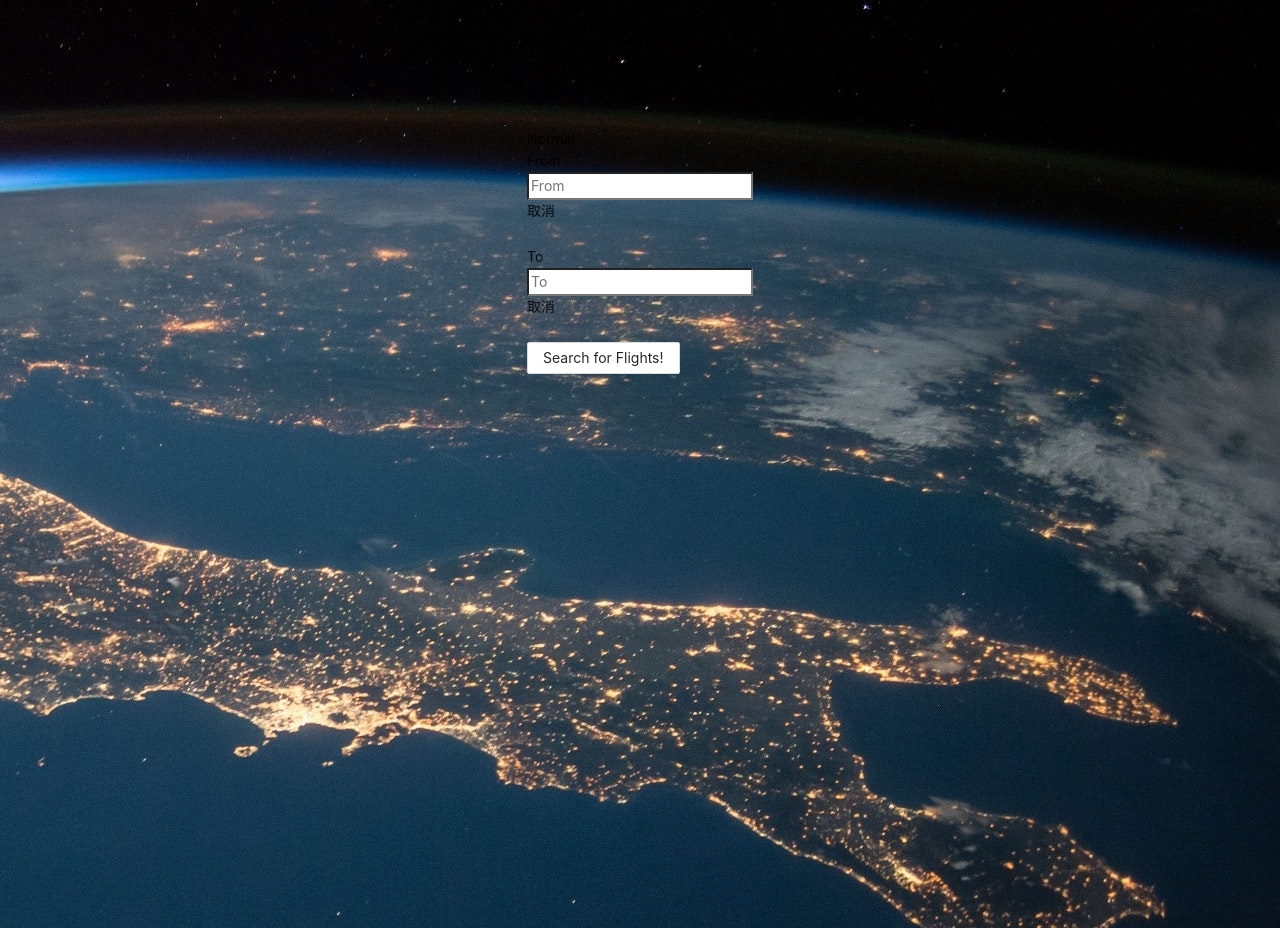
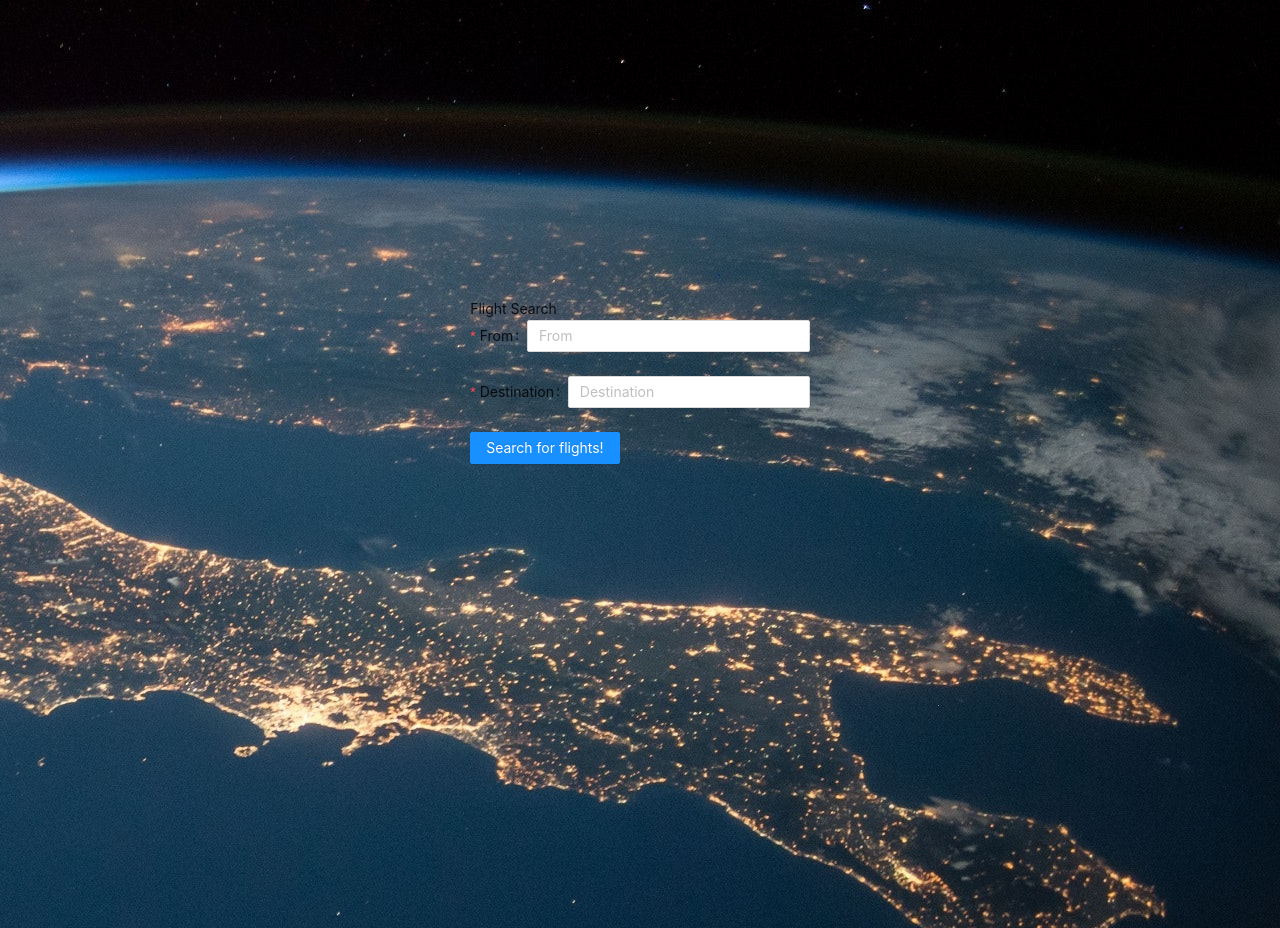
Before and after one commit to castleman12/Reizen-CLIENT, a React (Create React App) app: page / in a window 1280 px wide. Built offline with nearby package versions, Linux system fonts and the light colour scheme.

Commit message:
Got some more fetch stuff working, struggling with maps

```diff
--- a/src/App.tsx
+++ b/src/App.tsx
@@ -8,33 +8,29 @@ import './index.css';
 import  { FC } from 'react';
 import { Button } from 'antd';
 import './App.css';
-import { Route, BrowserRouter, Redirect, Switch } from "react-router-dom";
+import { Route, BrowserRouter as Router, Redirect, Switch } from "react-router-dom";
 import { Typography, Space } from 'antd';
 import Auth from './components/Auth/Auth'
 import Search from './components/Pages/search'
 import Results from './components/Pages/results'
+import APISearch from './components/Pages/results'
 
 
 
 const { Text, Link } = Typography;
 
-<Switch>
-<Route exact path="/">
-  <Home />
-</Route>
-<Route path="/search">
-  <Search />
-</Route>
-<Route path="/results">
-  <Results />
-</Route>
-</Switch>
+
 
 type states = {
   search: string|null,
   token: string|null,
   userId: string|null,
   role: string|null
+  Destination: string
+  From: string
+  Date: string
+  APISearch:Function
+
 
 }
 class App extends React.Component<{}, states> {
@@ -46,11 +42,18 @@ class App extends React.Component<{}, states> {
       search: null,
       token: null,
       userId: null,
-      role: null
+      role: null,
+      Date: "",
+      From: "",
+      Destination: "",
+      APISearch: new Function
+
       }
       this.updateToken = this.updateToken.bind(this)
       this.updateRole = this.updateRole.bind(this)
       this.updateUserId = this.updateRole.bind(this)
+
+
     }
     componentWillUnmount(){
       this._isMounted = false;
@@ -86,21 +89,25 @@ class App extends React.Component<{}, states> {
 
 
 
+  render() {
+    return(  (localStorage.getItem('token') == "" ?
+    <div>
+    <Router>
+     <Auth updateToken={this.updateToken}/>
+    </Router>
 
+    </div>
+    : <Search   /> )
 
+//    <Switch>
 
-
-
-
-
-
-  render() {
-    return (
-      <BrowserRouter >
-    < Route exact path ="/">
-     {localStorage.getItem('token') == "" ? <Auth updateToken={this.updateToken} / > : <Search /> }
-   </Route>
-   </BrowserRouter>
+// <Route path="/search">
+//   <Search  Destination={this.state.Destination} From={this.state.From} Date={this.state.Date} />
+// </Route >
+// <Route path="/results">
+//   <Results/>
+// </Route>
+// </Switch>
     )
   }
 
--- a/src/components/Pages/results.tsx
+++ b/src/components/Pages/results.tsx
@@ -2,29 +2,31 @@ import React from 'react';
 import Auth from "../Auth/Auth"
 import './home.css';
 import search from './search'
+import { Route, Redirect } from "react-router-dom";
+import App from '../../App'
 
-import { Route, Redirect } from "react-router-dom";
+type AcceptedProps = {
+  results: string
+  }
+
+class Results extends React.Component<AcceptedProps> {
+   constructor(props: AcceptedProps) {
+       super(props)
+
+   }
 
 
 
-class results extends React.Component<{}, search> {
 
-//       fetch(`https://test.api.amadeus.com/v2/shopping/flight-offers?originLocationCode=${from}&destinationLocationCode=${to}&departureDate=${date}&adults=1&travelClass=ECONOMY&nonStop=false&max=1`, {
-//         method: 'GET',
-//         })
 
-//         setSearchResults(movies);
-//     }
-//     fetchResults()
-//     }, [])
 render() {
     return (
         <div>
-            <h1>Hey</h1>
+          Hey
         </div>
     )
 }
+}
 
- }
 
-export default results;
+export default Results;
--- a/src/components/Pages/search.tsx
+++ b/src/components/Pages/search.tsx
@@ -1,65 +1,203 @@
-import React from 'react';
+import React, {Component} from 'react';
 import Auth from "../Auth/Auth"
 import './home.css';
-import { Form, Input,Button, Typography, } from 'antd';
+import { Form, Input,Button, Typography,  DatePicker} from 'antd';
 import { SearchBar,  WhiteSpace, WingBlank } from 'antd-mobile';
 import { Route, Redirect, Link } from "react-router-dom";
+import App from '../../App'
 import Results from './results'
+import APISearch from './results'
+
+import moment from 'moment';
+import { PlacementsConfig } from 'antd/lib/tooltip';
 
 
-  type Function = {
-    to: string
-    from: string
-    searchTerm: string
+
+interface Carrier  {
+  carrierID: number,
+  carrierName: string
 }
 
+// interface Carriers {
+//  carriers: Carrier[]
+// }
 
-  class Search extends React.Component<{}, Function> {
-    constructor(props: Function) {
-      super(props)
+interface Quote {
+  quote: number
+}
+
+// interface Quotes {
+//   quotes: Quote[]
+// }
+interface Currency {
+  currency: string
+}
+
+// interface Currencies {
+//   currencies: Currency[]
+// }
+
+interface Place {
+    to: string,
+    from: string
+}
+
+interface states {
+  Carrier: Carrier[],
+  Quote: Quote[],
+  Currency: Currency[],
+  Place: Place[]
+}
+
+let searchResults = new Map<string, string>()
+
+
+
+  type Data = {
+    Destination: string,
+    From: string,
+    places: Place[],
+    currencies: Currency[],
+    quotes: Quote[],
+    carriers: Carrier[]
+  }
+  //   Date: string
+  //   APISearch: Function
+  //   response: string
+  //   json: string
+
+  // }
+  const dateFormat = 'YYYY/MM/DD';
+
+  class Search extends Component<{},Data> {
+    constructor(props: Data) {
+      super(props);
       this.state = {
+        carriers: [],
+        currencies: [],
+        quotes: [],
+        places: [],
+        From: "",
+        Destination: "",
+        }
+    }
+    APISearch = ( values:any) => {
+      fetch(`https://skyscanner-skyscanner-flight-search-v1.p.rapidapi.com/apiservices/browsequotes/v1.0/US/USD/en-US/${this.state.From}-sky/${this.state.Destination}-sky/anytime?inboundpartialdate=anytime`, {
+          method: "GET",
+          headers: {
+              "x-rapidapi-key": "ef82af61b0msh356197e60c0cdcdp1ea997jsn72137a2a3437",
+              "x-rapidapi-host": "skyscanner-skyscanner-flight-search-v1.p.rapidapi.com"
+          }
+      })
+      .then(response => {
+        return response.json();
+      })
+      .then(json => {
+       console.log(json.Carriers);
+       this.SetCarrierArray(json.Carriers)
+       this.SetCurrenciesArray(json.Currencies)
+       this.SetPlacesArray(json.Places)
+       this.SetQuotesArray(json.Quotes)
 
-      to: "",
-      from: "",
-      searchTerm: ""
+      })
+
+      .catch(err => {
+        console.log(err);
+    });
 
     }
+    ShowResults = (props:any) => {
+      searchResults.set(props.currencies, props.places)
+      console.log(searchResults)
+
+
     }
 
+  SetCarrierArray = (CarrierResults: Carrier[]) => {
+    this.setState({
+      carriers: CarrierResults
+    })
 
-    onSubmit = (searchTerm: string) =>  {
-
-      <Redirect to="./results"  />
+    console.log("Results:", CarrierResults)
+    console.log(this.state)
   }
 
 
 
+  SetPlacesArray = (PlacesResults: Place[]) => {
+    this.setState({
+      places: PlacesResults
+    })
+    console.log("Results:", PlacesResults)
+    console.log(this.state)
+  }
+
+  SetQuotesArray = (QuotesResults: Quote[]) => {
+    this.setState({
+      quotes: QuotesResults
+    })
+    console.log("Results:", QuotesResults)
+
+
+  }
+
+  SetCurrenciesArray = (CurrenciesResults: Currency[]) => {
+    this.setState({
+      currencies: CurrenciesResults
+    })
+    console.log("Results:", CurrenciesResults)
+
+  }
 
     render() {
       return (<div>
-        <Form>
-        <WingBlank><div className="sub-title">Normal</div></WingBlank>
+        <Form
+        name="basic"
+        className="form"
+        onFinish={this.APISearch}
+        initialValues={{ remember: true }}>
+        <WingBlank><div className="sub-title">Flight Search</div></WingBlank>
+        <Form.Item
+         rules={[{ required: true }]}
+            label="From"
+            name="from"
+            >
+            <Input placeholder="From"  maxLength={3} onChange={(event) => this.setState({From: event.target.value})}
+        />
+          </Form.Item>
+        <Form.Item
+         rules={[{ required: true }]}
+            label="Destination"
+            name="destination"
+            >
+            <Input placeholder="Destination"  maxLength={3} onChange={(event) => this.setState({Destination: event.target.value})}
+        />
+          </Form.Item>
+
+
+          {/* <Form.Item
+         rules={[{ required: true }]}
+            label="Date"
+            name="date"
+            >
+        {/* <DatePicker defaultValue={moment('2022/01/01', dateFormat)} onOpenChange={(event) => this.setState({Date: event.target.value})}/> */}
+
+        <WhiteSpace />
+
         <Form.Item>
-        <SearchBar placeholder="From" maxLength={3}     onChange={(event) => {
-                  this.setState({
-                    from: this.state.from
-                  });
-                  }} />
+            <Button type="primary" onClick={this.APISearch}>
+             Search for flights!
+            </Button>
             </Form.Item>
-        <Form.Item>
-        <SearchBar placeholder="To" maxLength={3}  onChange={(event) => {
-                  this.setState({
-                    to: this.state.to
-                  });
-                  }}  />
-        </Form.Item>
-        <WhiteSpace />
-        <Form.Item>
-      <Link to = "/results">  <Button color="inherit" id="Submit" htmlType="submit">Search for Flights!</Button> </Link>
-         </Form.Item>
+          {/* <Route>
+      <Link to = "/results" >  <Button color="inherit" id="Submit" htmlType="submit">Search for Flights!</Button> <Results Destination={this.props.Destination} From={this.props.From} Date={this.state.Date}/></Link>
+          </Route>
+        */}
+
         <WhiteSpace />
 
         <WhiteSpace />
+
        </Form>
         {/* <SearchBar
           value={this.state.value}
@@ -72,8 +210,10 @@ import Results from './results'
           showCancelButton
           // onChange={this.onChange}
         /> */}
+        {this.state.currencies.map}
 
-      </div>);
+      </div>
+      );
     }
   }
 
```
Also changed, not shown: 1 other file (tests, documents, lock files or other folders). Lines whose indentation alone changed are shown as unchanged.
